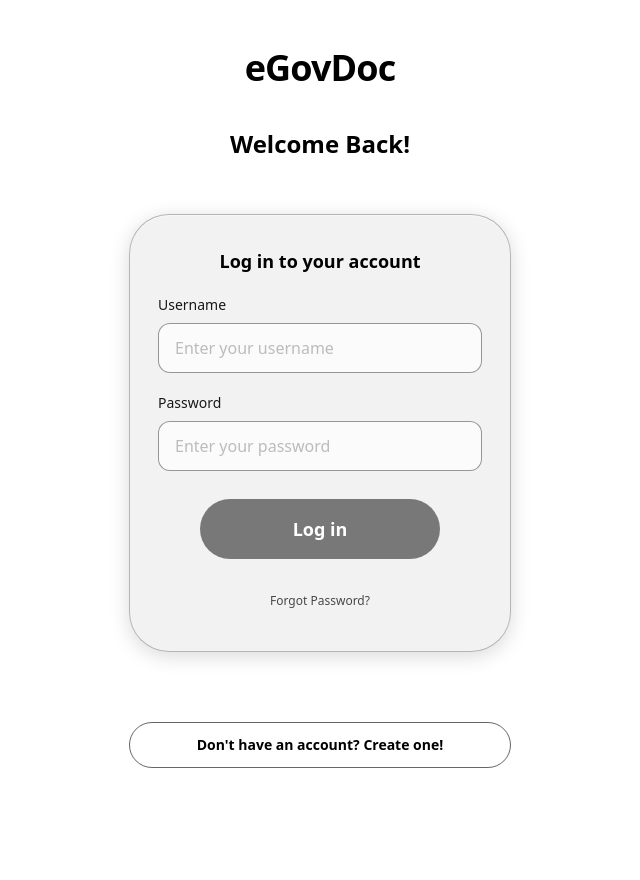
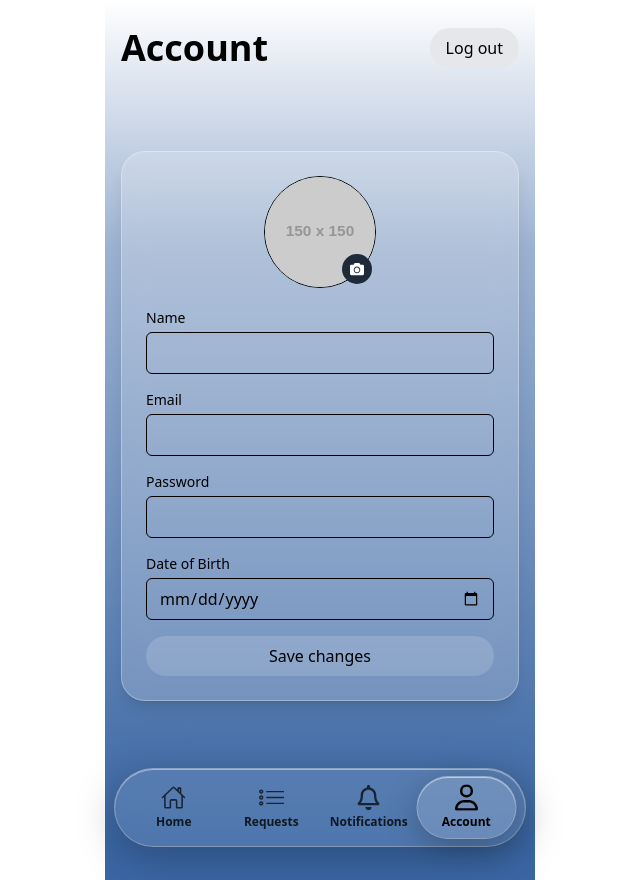
Before and after one commit to rajeevansharan/Hackstreet-Boys_eGovDoc, a React (Vite) app in the folder citizen-ui/: page /account in a window 1280 px wide. Before the commit this address led to /login. Shown: the whole page, without its empty margins (320-960 px from the left). Before the commit the page ends 800 px from the top, so only its background shows below. Built offline with nearby package versions, Linux system fonts and the light colour scheme; no server answers; sample sign-in values are in the browser's storage.

Commit message:
Refactor main component structure, enhance routing, and implement AppLayout for consistent navigation

```diff
--- /dev/null
+++ b/citizen-ui/src/components/AppLayout.jsx
@@ -0,0 +1,18 @@
+import { Outlet, useLocation } from "react-router-dom";
+import PrimaryNavBar from "./PrimaryNavBar";
+
+function AppLayout() {
+  return (
+    <div className="relative flex min-h-screen flex-col bg-gradient-to-t from-[#3A66A3] from-4% via-[#9DB2D1] via-72% to-[#FFFFFF] to-100%">
+      <div className="flex-1 overflow-y-auto pb-20">
+        {/* This is where page content will render */}
+        <Outlet />
+      </div>
+
+      {/* Only keep the primary nav bar here */}
+      <PrimaryNavBar />
+    </div>
+  );
+}
+
+export default AppLayout;
--- a/citizen-ui/src/pages/AccountPage.jsx
+++ b/citizen-ui/src/pages/AccountPage.jsx
@@ -1,12 +1,16 @@
 import { useState } from "react";
 import { FaCamera } from "react-icons/fa";
+import { useNavigate } from "react-router-dom";
 
 export default function AccountPage() {
+  const navigate = useNavigate();
   const [name, setName] = useState("");
   const [email, setEmail] = useState("");
   const [password, setPassword] = useState("");
   const [dob, setDob] = useState("");
   const [profileImage, setProfileImage] = useState(null);
+
+  const apiBase = import.meta.env.VITE_API_BASE || "http://localhost:8000";
 
   const handleImageChange = (e) => {
     if (e.target.files && e.target.files[0]) {
@@ -14,9 +18,27 @@ export default function AccountPage() {
     }
   };
 
-  const handleLogout = () => {
-    alert("Logged out!");
+  const handleLogout = async () => {
+    try {
+      // 1. Call backend logout endpoint (optional but recommended)
+      await fetch(`${apiBase}/auth/logout`, {
+        method: "POST",
+        credentials: "include",
+      });
+
+      // 2. Clear local storage
+      localStorage.removeItem("egovdoc:user");
+
+      // 3. Redirect to login page
+      navigate("/login");
+    } catch (error) {
+      console.error("Logout failed:", error);
+      // Even if API call fails, still clear local storage and redirect
+      localStorage.removeItem("egovdoc:user");
+      navigate("/login");
+    }
   };
+
 
   const handleSave = () => {
     alert("Changes saved!");
--- a/citizen-ui/src/pages/HomePage.jsx
+++ b/citizen-ui/src/pages/HomePage.jsx
@@ -1,10 +1,9 @@
 import { Link } from "react-router-dom";
 
-const Home = () => {
+const HomePage = () => {
   return (
     <div>
-      <div className="flex-1 overflow-y-auto pb-20">
-        <h1 className="mt-6 mb-6 text-left text-4xl font-extrabold">Home</h1>
+      <h1 className="mt-6 mb-6 text-left text-4xl font-extrabold px-4">Home</h1>
       <div className="mt-6 mb-6 grid grid-cols-2 gap-4 px-4">
         <Link
           to="/travel-warrant"
@@ -38,7 +37,7 @@ const Home = () => {
           </p>
         </Link>
       </div>
-        <h2 className="mb-5 px-4 text-xl font-bold">Recent</h2>{" "}
+      <h2 className="mb-5 px-4 text-xl font-bold">Recent</h2>
       <div className="mx-4 mb-6 flex items-center justify-between rounded-xl border border-white/30 bg-white/20 p-4 backdrop-blur-md">
         <div className="flex items-center gap-3">
           <div>
@@ -58,8 +57,7 @@ const Home = () => {
         </button>
       </div>
     </div>
-    </div>
   );
 };
 
-export default Home;
+export default HomePage;
--- a/citizen-ui/src/pages/RequestPage.jsx
+++ b/citizen-ui/src/pages/RequestPage.jsx
@@ -2,9 +2,10 @@ import SecondaryNavBar from "../components/SecondaryNavBar";
 
 const RequestPage = () => {
   return (
-    <div>
+    <div className="px-4">
       <h1 className="mt-6 mb-6 text-left text-4xl font-extrabold">Requests</h1>
       <SecondaryNavBar />
+      {/* Content goes here */}
     </div>
   );
 };
--- a/citizen-ui/src/routes.jsx
+++ b/citizen-ui/src/routes.jsx
@@ -2,12 +2,16 @@ import { createBrowserRouter, redirect } from "react-router-dom";
 import EnterPhoneNumber from "./pages/EnterPhoneNumber";
 import ForgotPassword from "./pages/ForgotPassword";
 import ResetPassword from "./pages/ResetPassword";
-import Home from "./pages/Home";
 import Login from "./pages/Login";
 import Signup from "./pages/Signup";
 import VerifyOTP from "./pages/VerifyOTP";
+import HomePage from "./pages/HomePage";
+import RequestPage from "./pages/RequestPage";
+import NotificationsPage from "./pages/NotificationsPage";
+import AccountPage from "./pages/AccountPage";
 import TravelWarrantForm from "./pages/TravelWarrant";
 import SalaryParticularPage from "./pages/SalaryParticularPage";
+import AppLayout from "./components/AppLayout";
 
 // Simple auth gate using presence of localStorage egovdoc:user
 function requireAuth() {
@@ -21,25 +25,30 @@ function requireAuth() {
 }
 
 const router = createBrowserRouter([
+  // Public routes - no authentication required
   { path: "/login", element: <Login /> },
   { path: "/signup", element: <Signup /> },
   { path: "/forgot-password", element: <ForgotPassword /> },
   { path: "/reset-password", element: <ResetPassword /> },
   { path: "/enter-phone", element: <EnterPhoneNumber /> },
   { path: "/verify-otp", element: <VerifyOTP /> },
+
+  // Protected routes - with authentication and layout
   {
     path: "/",
+    element: <AppLayout />,
     loader: requireAuth,
-    children: [{ index: true, element: <Home /> }],
+    children: [
+      { index: true, element: <HomePage /> },
+      { path: "requests", element: <RequestPage /> },
+      { path: "notifications", element: <NotificationsPage /> },
+      { path: "account", element: <AccountPage /> },
+      { path: "travel-warrant", element: <TravelWarrantForm /> },
+      { path: "salary-particular", element: <SalaryParticularPage /> },
+    ],
   },
-  {
-    path: "/travel-warrant",
-    element: <TravelWarrantForm />
-  },
-{
-  path: "/salary-particular",
-  element: <SalaryParticularPage />,
-},
+
+  // Catch-all redirect
   { path: "*", loader: () => redirect("/login") },
 ]);
 
```
Also changed, not shown: citizen-ui/src/main.jsx (+8 -8 lines). Lines whose indentation alone changed are shown as unchanged.
